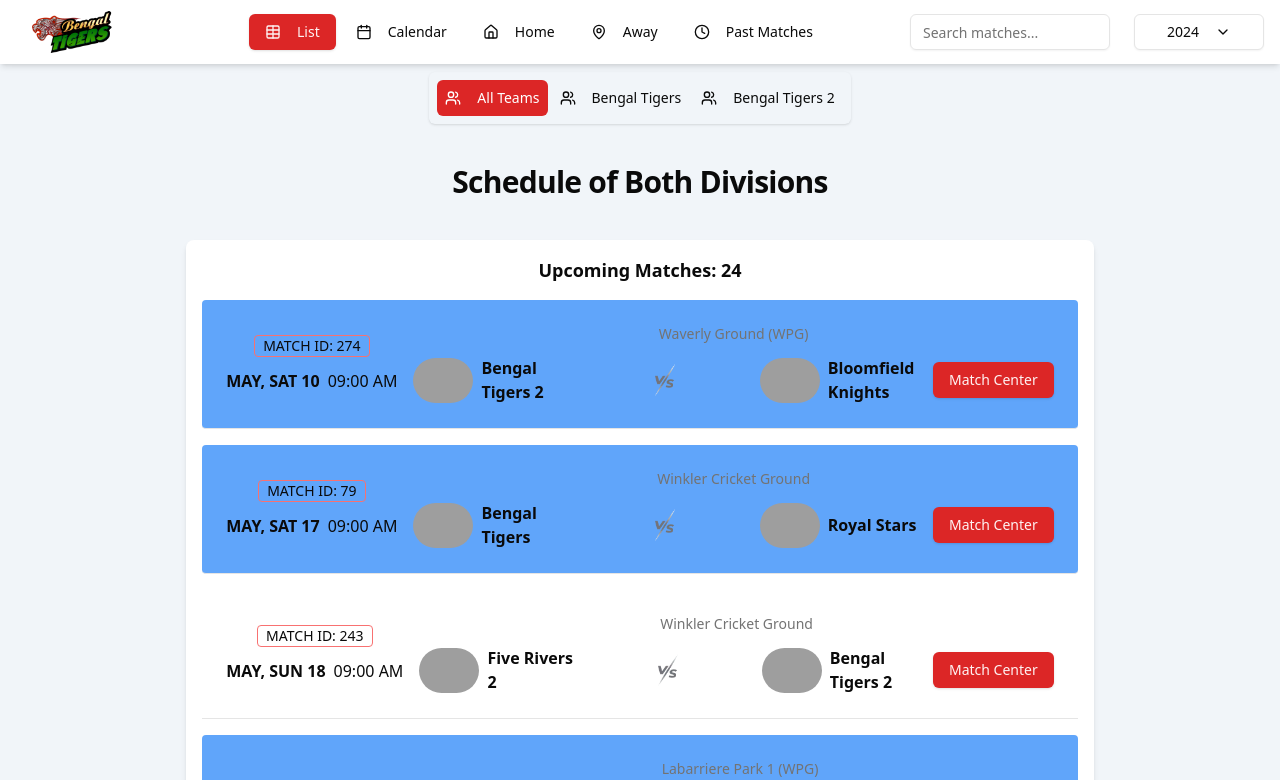
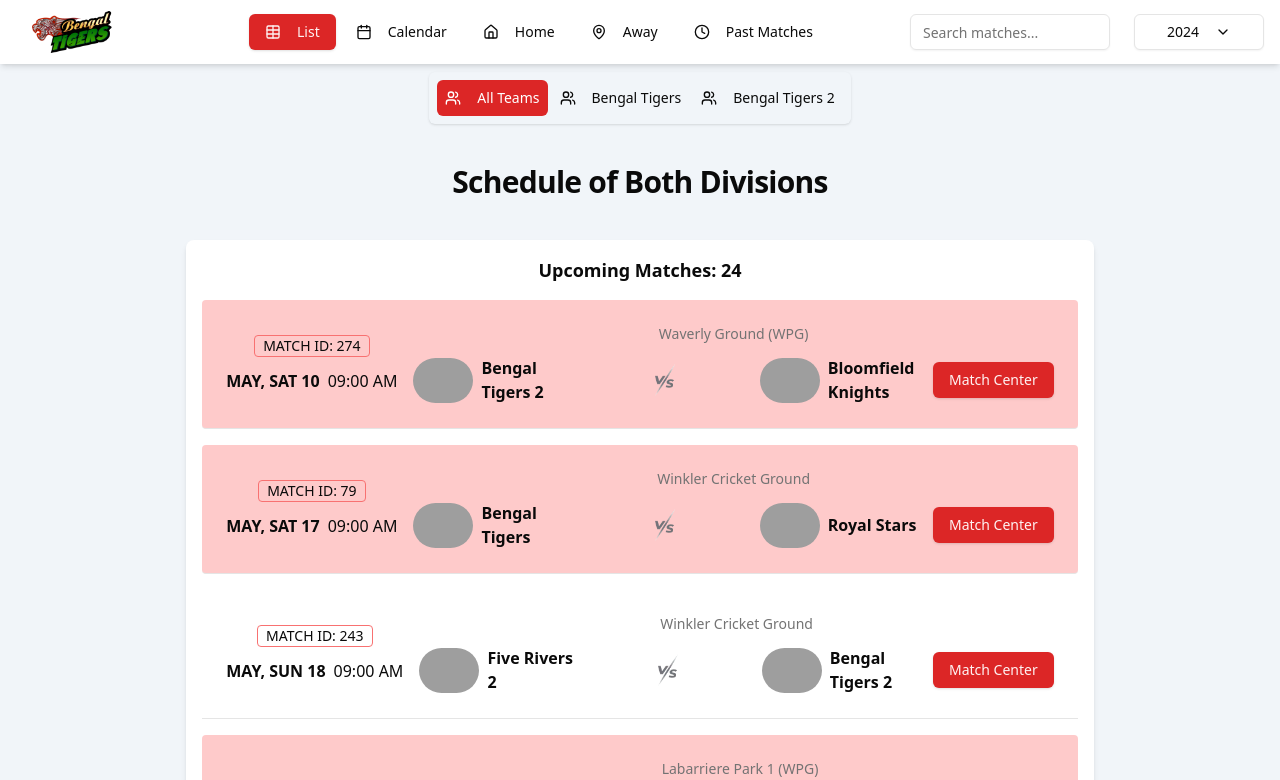
Before and after one commit to ihasanmdarif/McaSchedule, a Next.js app: page / in a window 1280 px wide. Shown: the top 780 px of the page. Built offline with nearby package versions, Linux system fonts and the light colour scheme; grey boxes are pictures that could not be loaded; a web font is replaced by a local one.

Commit message:
Fixed date issue on list

```diff
--- a/app/page.tsx
+++ b/app/page.tsx
@@ -1,11 +1,11 @@
 "use client";
-
+import { parse } from "date-fns";
 import { CalendarView } from "@/components/Calendar-view";
 import { CricketNav } from "@/components/cricket-nav";
 import { ListView } from "@/components/list-view";
 import { useAppContext } from "@/context/AppContext";
 import matches from "@/data/2025.json";
-import { toZonedTime } from "date-fns-tz";
+import { format, toZonedTime } from "date-fns-tz";
 import { useMemo } from "react";
 
 export default function Home() {
@@ -21,12 +21,16 @@ export default function Home() {
       .filter((match) => {
         // Winnipeg timezone
         const timeZone = "America/Winnipeg";
-        const matchDate = toZonedTime(new Date(match.date), timeZone);
         const today = toZonedTime(new Date(), timeZone);
+        const matchDateLocal = parse(match.date, "yyyy-MM-dd", new Date());
+        const matchDateString = format(matchDateLocal, "yyyy-MM-dd", {
+          timeZone,
+        });
+        const todayDateString = format(today, "yyyy-MM-dd", { timeZone });
         if (activeView === "past-matches") {
-          return matchDate < today;
+          return matchDateString < todayDateString;
         }
-        return matchDate >= today;
+        return matchDateString >= todayDateString;
       })
       .filter((match) => {
         if (activeView === "home") return match.isHome;
--- a/components/list-view.tsx
+++ b/components/list-view.tsx
@@ -14,24 +14,33 @@ type Props = {
 export const ListView = ({ matches }: Props) => {
   const { activeView, selectedTeamId } = useAppContext();
 
+  // reverse match if past matches
+  const filteredMatches = useMemo(() => {
+    return activeView === "past-matches" ? [...matches].reverse() : matches;
+  }, [matches, activeView]);
+
+  console.log("filteredMatches", filteredMatches);
+
   return (
     activeView !== "calendar" && (
       <div className="bg-white rounded-lg shadow-md p-4 md:max-w-5xl md:mx-auto">
         {activeView === "past-matches" ? (
           <p className="text-lg font-semibold mb-4 text-center">
-            Past Matches: {matches.length}
+            Past Matches: {filteredMatches.length}
           </p>
         ) : (
           <p className="text-lg font-semibold mb-4 text-center">
-            Upcoming Matches: {matches.length}
+            Upcoming Matches: {filteredMatches.length}
           </p>
         )}
         <div className="grid gap-4 mx-auto">
-          {matches.map((match) => (
+          {filteredMatches.map((match) => (
             <div
               key={match.id}
               className={cn("p-6  border-b last:border-0", {
-                "bg-blue-400 rounded-sm": match.isHome && activeView === "list",
+                "bg-red-200 rounded-sm":
+                  match.isHome &&
+                  (activeView === "list" || activeView === "past-matches"),
               })}
             >
               <div className="flex flex-col gap-4 items-center sm:flex-row">
--- a/package.json
+++ b/package.json
@@ -24,6 +24,7 @@
     "@radix-ui/react-toggle-group": "^1.1.7",
     "class-variance-authority": "^0.7.1",
     "clsx": "^2.1.1",
+    "date-fns": "^4.1.0",
     "date-fns-tz": "^3.2.0",
     "html2canvas": "^1.4.1",
     "lucide-react": "^0.507.0",
```
Also changed, not shown: 1 other file (tests, documents, lock files or other folders).
